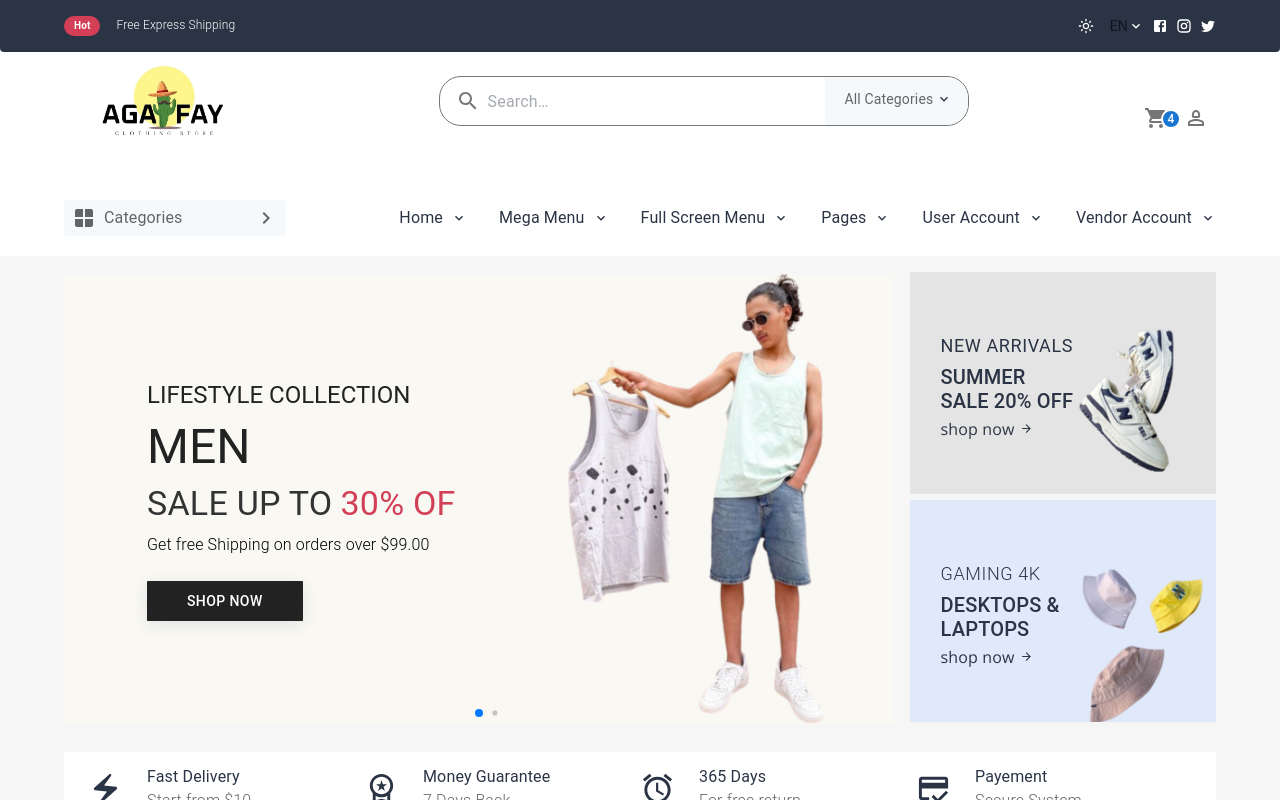
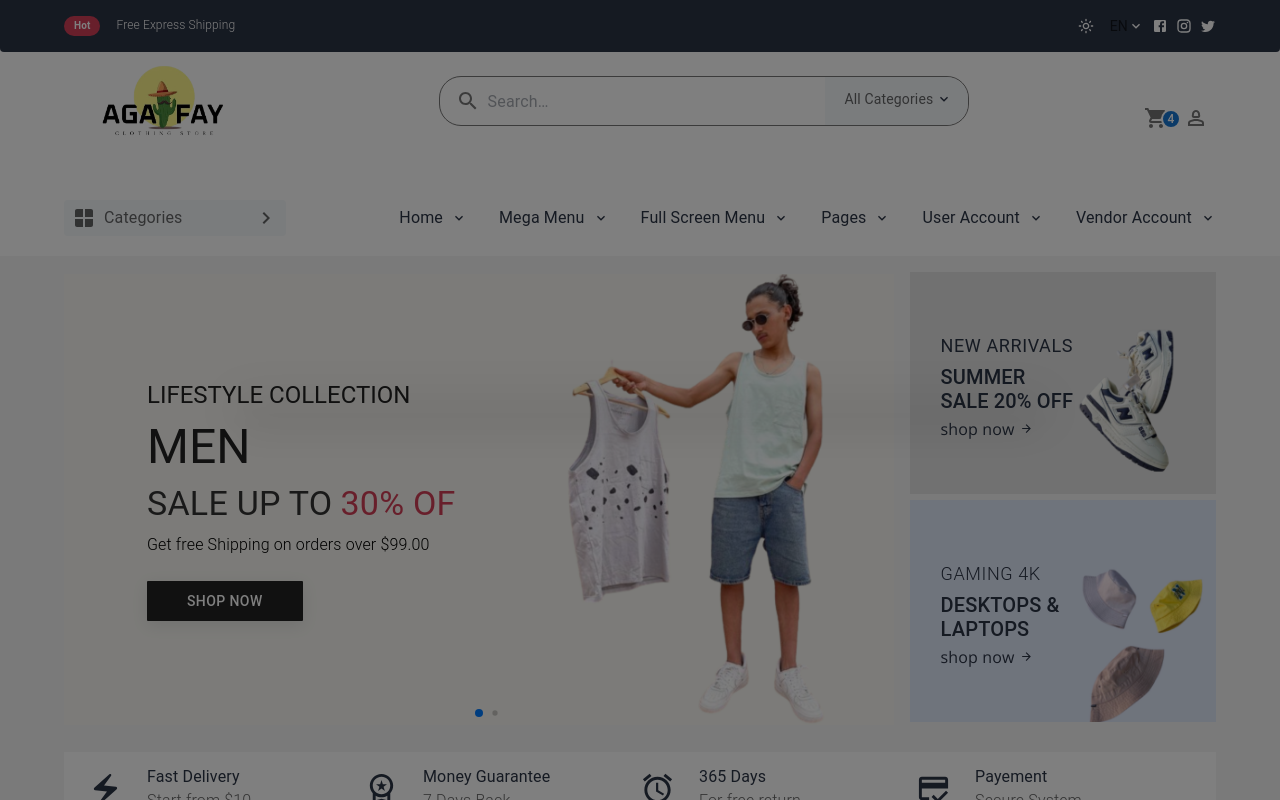
Before and after one commit to saghro/react-ecommerce, a React (Vite) app: page / in a window 1280 px wide. Shown: the top 800 px of the page. Built offline with nearby package versions, Linux system fonts and the light colour scheme.

Commit message:
detail pro

```diff
--- a/src/App.jsx
+++ b/src/App.jsx
@@ -7,6 +7,7 @@ import Header3 from "./components/header/Header3";
 import Hero from "./components/hero/Hero";
 import Main from "./components/main/Main";
 import { ColorModeContext, useMode } from "./theme";
+import ScrollToTop from "./components/scroll/ScrollToTop";
 
 function App() {
   const [theme, colorMode] = useMode();
@@ -31,6 +32,7 @@ function App() {
         <Main/>
         </Box>
         <Footer/>
+        <ScrollToTop/>
         <Outlet />
       </ThemeProvider>
     </ColorModeContext.Provider>
--- a/src/components/main/Main.jsx
+++ b/src/components/main/Main.jsx
@@ -1,7 +1,10 @@
+import { Close } from "@mui/icons-material";
 import AddShoppingCartIcon from "@mui/icons-material/AddShoppingCart";
 import {
   Box,
   Container,
+  Dialog,
+  IconButton,
   Rating,
   Stack,
   Typography,
@@ -23,8 +26,17 @@ const Main = () => {
     setAlignment(newAlignment);
   };
   const theme = useTheme();
+  const [open, setOpen] = React.useState(true);
+
+  const handleClickOpen = () => {
+    setOpen(true);
+  };
+
+  const handleClose = () => {
+    setOpen(false);
+  };
   return (
-    <Container sx={{py:9}}>
+    <Container sx={{ py: 9 }}>
       <Stack
         direction={"row"}
         alignItems={"center"}
@@ -83,7 +95,7 @@ const Main = () => {
         flexWrap={"wrap"}
         justifyContent={"space-between"}
       >
-        {["aaa", "bbb",].map((item) => {
+        {["aaa", "bbb"].map((item) => {
           return (
             <Card
               key={item}
@@ -121,7 +133,11 @@ const Main = () => {
                 </Typography>
               </CardContent>
               <CardActions sx={{ justifyContent: "space-between" }}>
-                <Button sx={{ textTransform: "capitalize" }} size="large">
+                <Button
+                  onClick={handleClickOpen}
+                  sx={{ textTransform: "capitalize" }}
+                  size="large"
+                >
                   <AddShoppingCartIcon sx={{ mr: 1 }} fontSize="small" />
                   Add To Cart
                 </Button>
@@ -131,6 +147,26 @@ const Main = () => {
           );
         })}
       </Stack>
+      <Dialog
+        sx={{ ".MuiPaper-root": { minWidth: { xs: "100%", md: 800 } } }}
+        open={open}
+        onClose={handleClose}
+        aria-labelledby="alert-dialog-title"
+        aria-describedby="alert-dialog-description"
+      >
+        <IconButton
+          sx={{
+            ":hover": { color: "red", rotate: "180deg", transition: "0.3s" },
+            position: "absolute",
+            top: 0,
+            right: 10,
+          }}
+          onClick={handleClose}
+        >
+          <Close />
+        </IconButton>
+
+      </Dialog>
     </Container>
   );
 };
```
Also changed, not shown: src/components/main/ProductDetails.jsx (added, +11 -0 lines).
